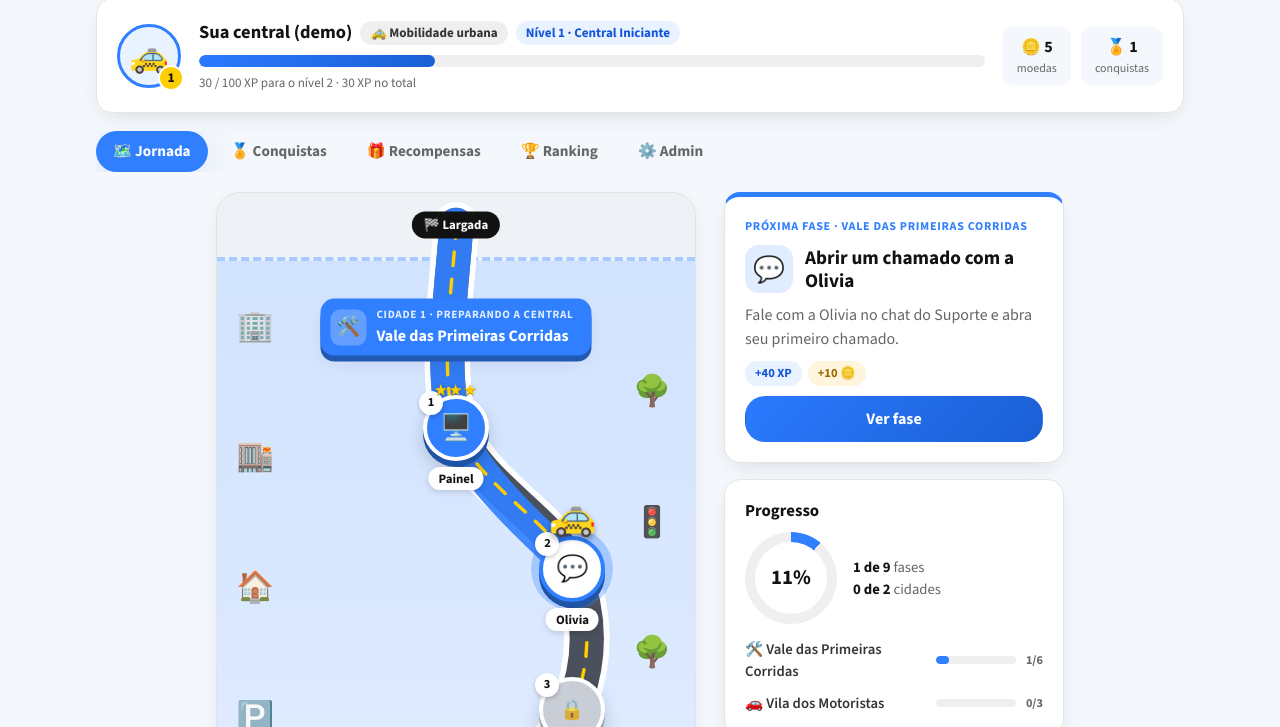
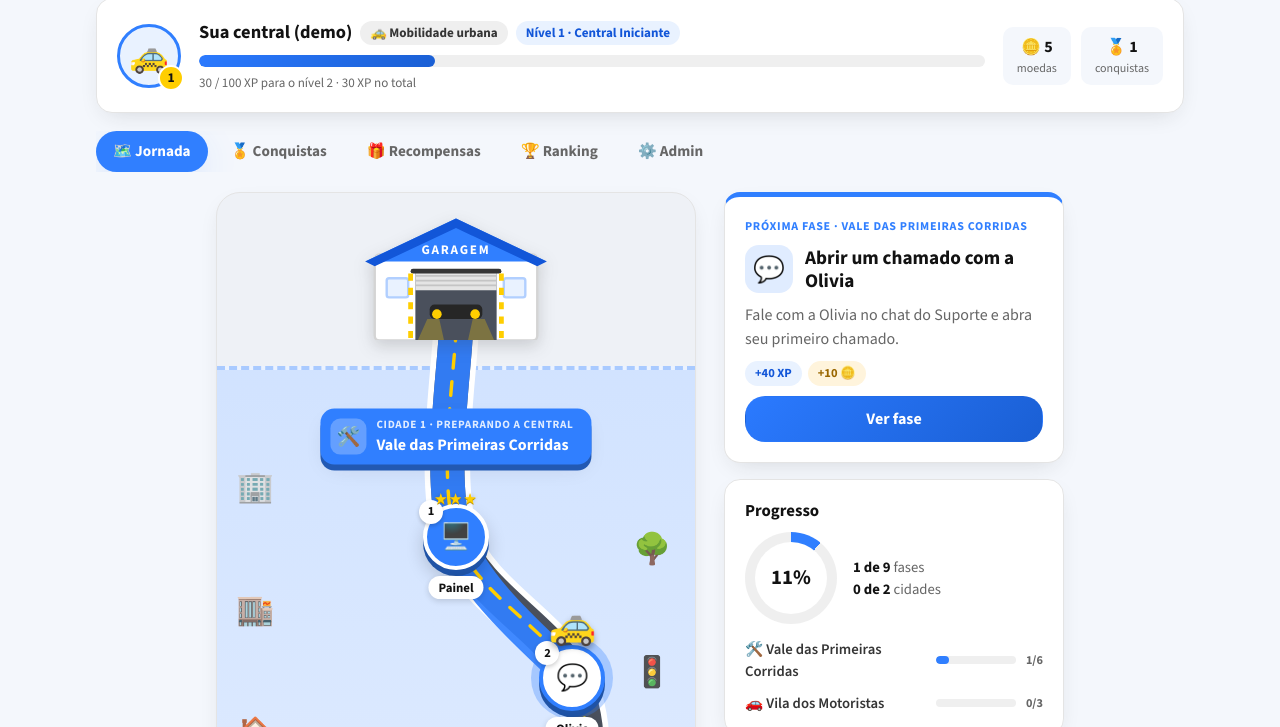
Before and after one commit to isadoradomingos/jornadadocliente, a website with bundled scripts: page index.html in a window 1280 px wide. Shown: the part 73-800 px from the top of the page. Built offline with nearby package versions, Linux system fonts and the light colour scheme.

Commit message:
Largada vira garagem com a estrada saindo do portão
Co-Authored-By: Claude Opus 5.5 <noreply@anthropic.com>

```diff
--- a/css/styles.css
+++ b/css/styles.css
@@ -180,11 +180,9 @@ input:not([type]), input[type='text'], input[type='number'], select, textarea {
 .road-done { stroke: var(--brand); stroke-width: 30; opacity: 0.92; }
 .road-lane { stroke: var(--logo-yellow); stroke-width: 3; stroke-dasharray: 12 12; }
 
-.start-flag {
-  position: absolute; transform: translate(-50%, -50%); z-index: 2;
-  background: var(--text-strong); color: #fff; font-weight: 800; font-size: 0.8rem;
-  padding: 4px 12px; border-radius: 999px; white-space: nowrap;
-}
+/* Largada: a estrada sai do portão da garagem */
+.garage { position: absolute; left: 50%; transform: translateX(-50%); z-index: 2; filter: drop-shadow(0 6px 8px rgb(38 38 38 / 0.18)); }
+.garage svg { display: block; width: 100%; height: auto; }
 
 .node {
   position: absolute; z-index: 4; transform: translate(-50%, -50%);
--- a/js/ui/views/journey.js
+++ b/js/ui/views/journey.js
@@ -8,8 +8,30 @@ const STEP = 124; // distância vertical entre fases
 const BOSS_STEP = 150;
 const BANNER = 150; // espaço para a placa da cidade
 const TEASER = 190; // "em breve" no fim da trilha
-const PAD = 56;
+const GARAGE = { top: 14, width: 168, height: 116 }; // largada: a estrada sai do portão
+const PAD = GARAGE.top + GARAGE.height + 22; // início da primeira cidade
 const DECOR = ['🏢', '🌳', '🏬', '🚦', '🏠', '🌳', '🅿️', '⛽', '🏦', '🚏'];
+
+// Garagem da central (viewBox 160×110). O portão fica no centro e a estrada
+// do mapa começa exatamente na soleira dele.
+const GARAGE_SVG = `
+  <svg viewBox="0 0 160 110" aria-hidden="true">
+    <rect x="12" y="38" width="136" height="72" rx="4" fill="#ffffff" stroke="#d4d4d4" stroke-width="2"/>
+    <path d="M4 44 L80 8 L156 44 Z" fill="#307fff"/>
+    <path d="M4 44 L80 8 L156 44 L148 48 L80 16 L12 48 Z" fill="#1256d8"/>
+    <text x="80" y="38" text-anchor="middle" font-family="Source Sans 3, Arial, sans-serif" font-size="11" font-weight="900" fill="#fff" letter-spacing="1.5">GARAGEM</text>
+    <rect x="22" y="58" width="18" height="16" rx="2" fill="#e9f2ff" stroke="#b1cfff" stroke-width="2"/>
+    <rect x="120" y="58" width="18" height="16" rx="2" fill="#e9f2ff" stroke="#b1cfff" stroke-width="2"/>
+    <rect x="46" y="52" width="68" height="58" fill="#4a505c"/>
+    <rect x="46" y="52" width="68" height="16" fill="#e4e4e4"/>
+    <path d="M46 56 H114 M46 60 H114 M46 64 H114" stroke="#c4c4c4" stroke-width="1.5"/>
+    <rect x="42" y="50" width="76" height="4" rx="2" fill="#353535"/>
+    <path d="M42 54 V110 M118 54 V110" stroke="#ffce00" stroke-width="4" stroke-dasharray="6 6"/>
+    <path d="M56 92 L48 110 H70 L66 92 Z M104 92 L112 110 H90 L94 92 Z" fill="#ffce00" opacity="0.28"/>
+    <rect x="58" y="80" width="44" height="12" rx="4" fill="#262626"/>
+    <circle cx="64" cy="88" r="4" fill="#ffce00"/>
+    <circle cx="96" cy="88" r="4" fill="#ffce00"/>
+  </svg>`;
 
 function buildLayout(stages) {
   const nodes = [];
@@ -64,7 +86,7 @@ function renderMap({ engine }, player, segment) {
   const lastDone = statuses.lastIndexOf('done');
 
   // Estrada: começa na largada (no topo), passa por todas as fases e desce até o "em breve".
-  const start = { x: W / 2, y: PAD / 2 };
+  const start = { x: W / 2, y: GARAGE.top + GARAGE.height - 12 }; // soleira do portão
   const end = { x: W / 2, y: teaser.top + 50 };
   const pts = [start, ...nodes.map((n) => ({ x: n.x, y: n.top })), end];
   const road = smoothPath(pts);
@@ -125,7 +147,7 @@ function renderMap({ engine }, player, segment) {
         ${lastDone >= 0 ? `<path d="${doneRoad}" class="road-done"/>` : ''}
         <path d="${road}" class="road-lane"/>
       </svg>
-      <div class="start-flag" style="left:50%;top:${pct(PAD / 2, height)}">🏁 Largada</div>
+      <div class="garage" style="top:${pct(GARAGE.top, height)};width:${pct(GARAGE.width, W)}" title="Largada: a garagem da sua central">${GARAGE_SVG}</div>
       ${nodeEls}
       ${car}
     </div>`;
```
